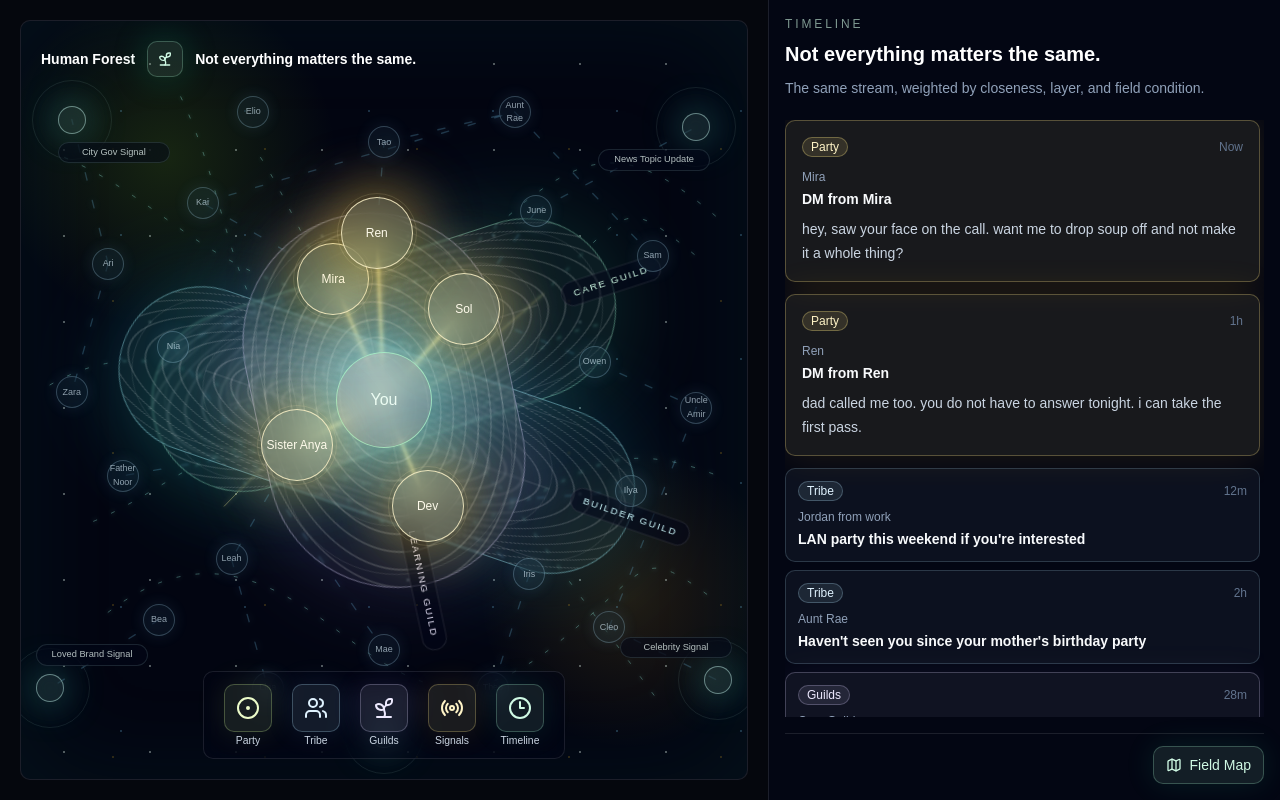
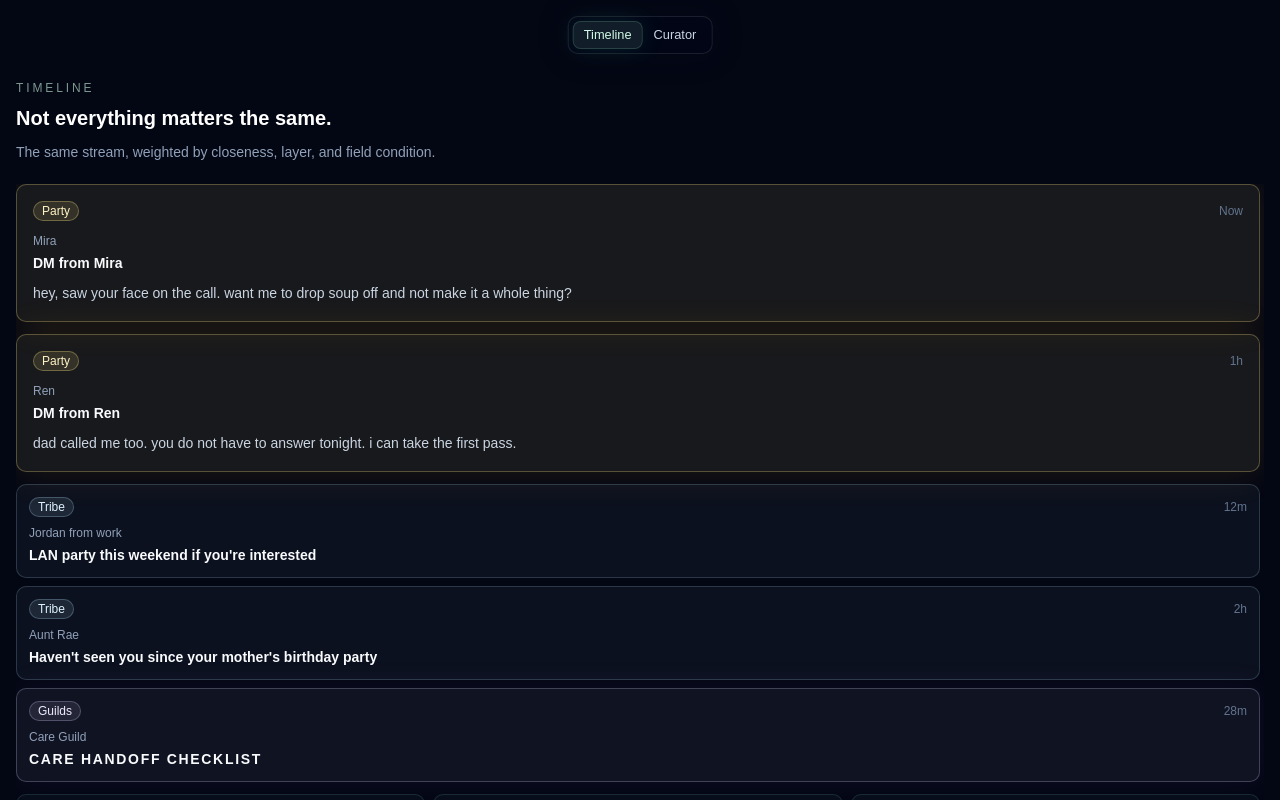
Before and after one commit to therapeuticCoder/human_forest, a React (Vite) app: page / in a window 1280 px wide. Shown: the top 800 px of the page. Built offline with nearby package versions, Linux system fonts and the light colour scheme.

Commit message:
Add switchable Timeline and Curator views

```diff
--- /dev/null
+++ b/src/components/human-forest/CuratorPlaceholderView.tsx
@@ -0,0 +1,37 @@
+import { Sprout } from "lucide-react";
+
+import {
+  Card,
+  CardContent,
+  CardDescription,
+  CardHeader,
+  CardTitle,
+} from "@/components/ui/card";
+
+export function CuratorPlaceholderView() {
+  return (
+    <section
+      aria-label="Curator view"
+      className="grid min-h-screen place-items-center p-4 sm:p-6"
+    >
+      <Card className="max-w-2xl border-white/10 bg-slate-950/55 text-slate-100">
+        <CardHeader>
+          <div className="mb-2 grid h-10 w-10 place-items-center rounded-lg border border-emerald-200/25 bg-emerald-200/10 text-emerald-100">
+            <Sprout aria-hidden="true" className="h-5 w-5" />
+          </div>
+          <CardTitle>Curator</CardTitle>
+          <CardDescription className="text-slate-400">
+            A layered relationship view is next. This placeholder keeps the
+            navigation ready without building the Curator stack early.
+          </CardDescription>
+        </CardHeader>
+        <CardContent>
+          <p className="text-sm leading-6 text-slate-300">
+            The full Curator view will organize Party, Tribe, Guilds, and
+            Signals in separate vertical layers.
+          </p>
+        </CardContent>
+      </Card>
+    </section>
+  );
+}
--- a/src/components/human-forest/DashboardShell.tsx
+++ b/src/components/human-forest/DashboardShell.tsx
@@ -1,15 +1,23 @@
-import { RelationshipField } from "./RelationshipField";
-import { TimelinePanel } from "./TimelinePanel";
+import { useState } from "react";
+
+import { CuratorPlaceholderView } from "./CuratorPlaceholderView";
+import { TimelineView } from "./TimelineView";
+import { type HumanForestView, ViewSwitcher } from "./ViewSwitcher";
 
 export function DashboardShell() {
+  const [activeView, setActiveView] = useState<HumanForestView>("timeline");
+
   return (
-    <main className="min-h-screen bg-[#05070d] text-slate-100 lg:h-screen lg:overflow-hidden">
-      <div className="grid min-h-screen grid-rows-[minmax(38rem,1fr)_auto] lg:h-screen lg:grid-cols-[minmax(0,3fr)_minmax(22rem,2fr)] lg:grid-rows-1">
-        <div className="min-h-[38rem] p-3 sm:p-5 lg:h-screen lg:min-h-0">
-          <RelationshipField />
-        </div>
-        <TimelinePanel />
+    <main className="min-h-screen bg-[#05070d] text-slate-100">
+      <div className="fixed left-1/2 top-4 z-50 -translate-x-1/2">
+        <ViewSwitcher activeView={activeView} onViewChange={setActiveView} />
       </div>
+
+      {activeView === "timeline" ? (
+        <TimelineView />
+      ) : (
+        <CuratorPlaceholderView />
+      )}
     </main>
   );
 }
--- /dev/null
+++ b/src/components/human-forest/GalaxyView.tsx
@@ -0,0 +1,12 @@
+import { RelationshipField } from "./RelationshipField";
+
+export function GalaxyView() {
+  return (
+    <section
+      aria-label="Galaxy view"
+      className="min-h-[38rem] p-3 sm:p-5 lg:h-screen lg:min-h-0"
+    >
+      <RelationshipField />
+    </section>
+  );
+}
--- a/src/components/human-forest/TimelinePanel.tsx
+++ b/src/components/human-forest/TimelinePanel.tsx
@@ -54,7 +54,7 @@ export function TimelinePanel() {
     .slice(0, 3);
 
   return (
-    <aside className="relative flex min-h-0 flex-col overflow-hidden border-t border-white/10 bg-slate-950/55 p-4 lg:h-screen lg:border-l lg:border-t-0">
+    <aside className="relative flex min-h-screen flex-col overflow-hidden bg-slate-950/55 p-4 pt-20">
       <div>
         <p className="text-xs uppercase tracking-[0.24em] text-emerald-100/60">
           Timeline
--- /dev/null
+++ b/src/components/human-forest/TimelineView.tsx
@@ -0,0 +1,9 @@
+import { TimelinePanel } from "./TimelinePanel";
+
+export function TimelineView() {
+  return (
+    <section aria-label="Timeline view" className="min-h-screen">
+      <TimelinePanel />
+    </section>
+  );
+}
--- /dev/null
+++ b/src/components/human-forest/ViewSwitcher.tsx
@@ -0,0 +1,46 @@
+import { Button } from "@/components/ui/button";
+import { cn } from "@/lib/utils";
+
+export type HumanForestView = "timeline" | "curator";
+
+type ViewSwitcherProps = {
+  activeView: HumanForestView;
+  onViewChange: (view: HumanForestView) => void;
+};
+
+const viewOptions: { label: string; value: HumanForestView }[] = [
+  { label: "Timeline", value: "timeline" },
+  { label: "Curator", value: "curator" },
+];
+
+export function ViewSwitcher({ activeView, onViewChange }: ViewSwitcherProps) {
+  return (
+    <div
+      aria-label="Human Forest view"
+      className="inline-flex rounded-lg border border-white/10 bg-slate-950/70 p-1 shadow-[0_0_30px_rgba(15,23,42,0.28)]"
+      role="group"
+    >
+      {viewOptions.map((option) => {
+        const isActive = option.value === activeView;
+
+        return (
+          <Button
+            key={option.value}
+            aria-pressed={isActive}
+            className={cn(
+              "border-transparent bg-transparent text-slate-300 hover:bg-white/10 hover:text-white",
+              isActive &&
+                "border-emerald-200/25 bg-emerald-200/10 text-emerald-100 shadow-[0_0_24px_rgba(52,211,153,0.12)]",
+            )}
+            onClick={() => onViewChange(option.value)}
+            size="sm"
+            type="button"
+            variant="ghost"
+          >
+            {option.label}
+          </Button>
+        );
+      })}
+    </div>
+  );
+}
```
Also changed, not shown: 2 other files (tests, documents, lock files or other folders).
